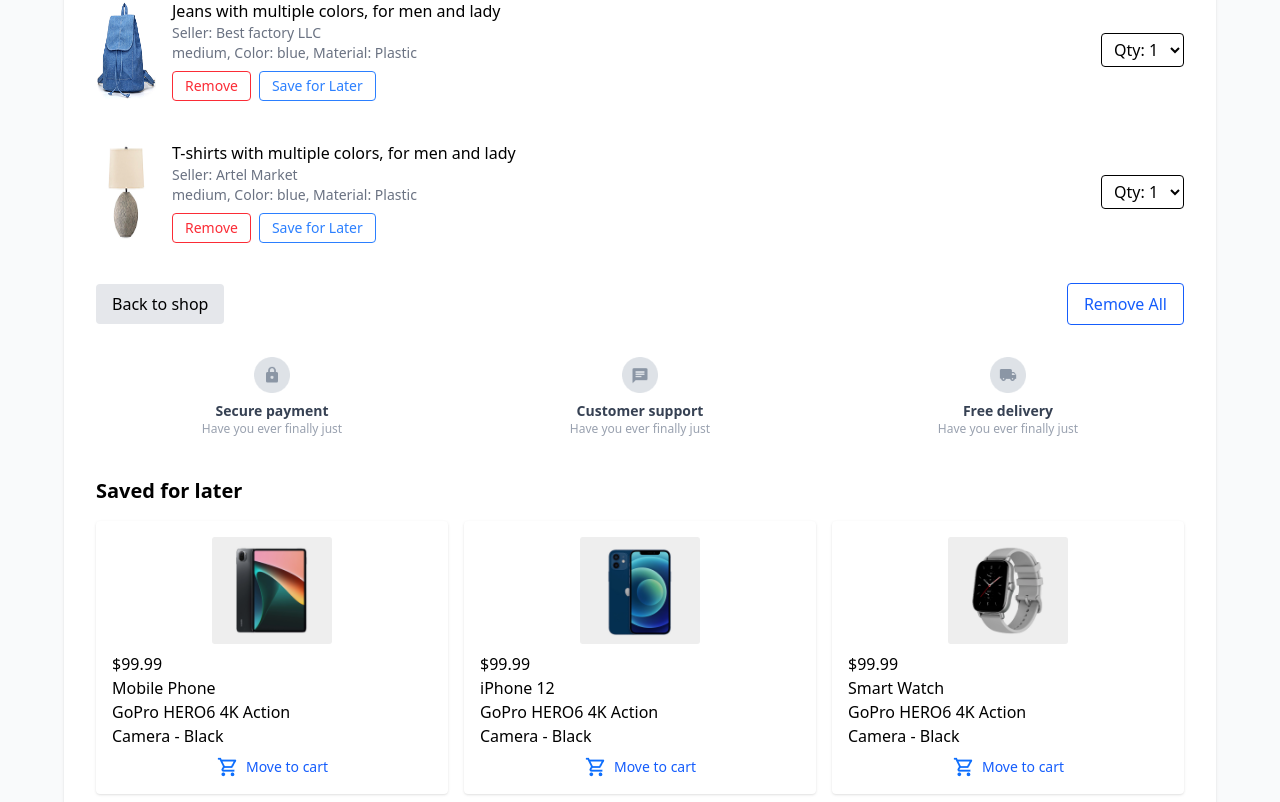
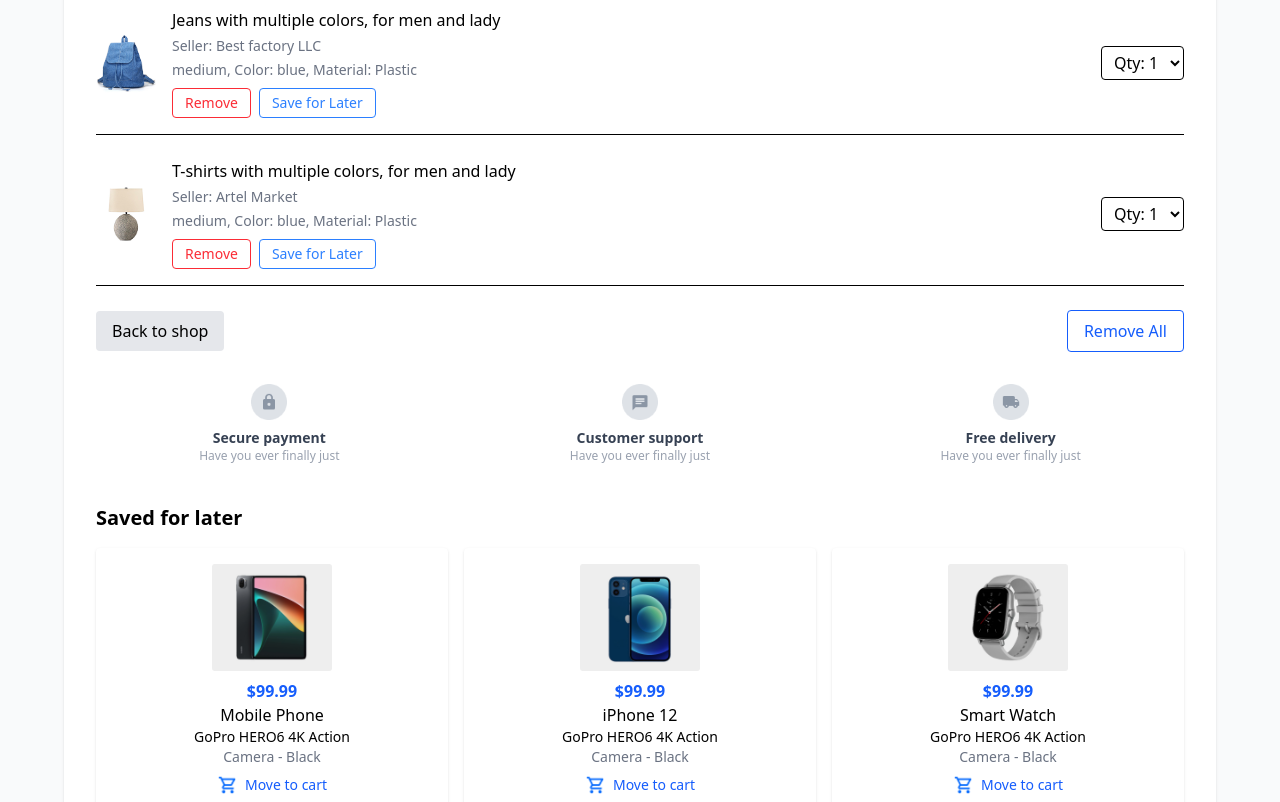
Before and after one commit to RahatBano58/E-commerce-Design, a Next.js app: page /Cart in a window 1280 px wide. Shown: the part 278-1080 px from the top of the page. Built offline with nearby package versions, Linux system fonts and the light colour scheme.

Commit message:
Update page.js

```diff
--- a/src/app/Cart/page.js
+++ b/src/app/Cart/page.js
@@ -61,25 +61,30 @@ export default function CartPage() {
   return (
     <div className="bg-gray-50 min-h-screen">
       <Header />
+
       <div className="max-w-6xl mx-auto bg-white px-4 sm:px-6 md:px-8 py-6 rounded-md shadow">
-        <h2 className="text-2xl font-semibold mb-4">My cart (3)</h2>
+        <h2 className="text-xl sm:text-2xl font-semibold mb-4">My cart ({cartItems.length})</h2>
 
         {/* Cart Items */}
         <div className="space-y-6">
           {cartItems.map((item) => (
             <div
               key={item.id}
-              className="flex flex-col sm:flex-row sm:items-center justify-between gap-4  pb-4"
+              className="flex flex-col sm:flex-row sm:items-center justify-between gap-4 border-b pb-4"
             >
               <div className="flex flex-col sm:flex-row gap-4">
-                <Image src={item.image} alt={item.name} width={60} height={60} className="rounded" />
-                <div>
-                  <p className="font-medium">{item.name}</p>
+                <Image src={item.image} alt={item.name} width={60} height={60} className="rounded object-contain" />
+                <div className="space-y-1">
+                  <p className="font-medium text-sm sm:text-base">{item.name}</p>
                   <p className="text-sm text-gray-500">Seller: {item.seller}</p>
                   <p className="text-sm text-gray-500">{item.Size}</p>
                   <div className="flex flex-wrap gap-2 mt-2">
-                    <button className="text-red-500 text-sm border px-3 py-1 rounded">Remove</button>
-                    <button className="text-blue-500 text-sm border px-3 py-1 rounded">Save for Later</button>
+                    <button className="text-red-500 text-sm border border-red-500 px-3 py-1 rounded hover:bg-red-50">
+                      Remove
+                    </button>
+                    <button className="text-blue-500 text-sm border border-blue-500 px-3 py-1 rounded hover:bg-blue-50">
+                      Save for Later
+                    </button>
                   </div>
                 </div>
               </div>
@@ -96,42 +101,42 @@ export default function CartPage() {
 
         {/* Buttons */}
         <div className="mt-6 flex flex-col sm:flex-row justify-between items-center gap-4">
-          <button className="bg-gray-200 px-4 py-2 rounded w-full sm:w-auto">Back to shop</button>
-          <button className="bg-white text-blue-600 border px-4 py-2 rounded w-full sm:w-auto">Remove All</button>
+          <button className="bg-gray-200 px-4 py-2 rounded w-full sm:w-auto hover:bg-gray-300">
+            Back to shop
+          </button>
+          <button className="bg-white text-blue-600 border border-blue-600 px-4 py-2 rounded w-full sm:w-auto hover:bg-blue-50">
+            Remove All
+          </button>
         </div>
 
         {/* Feature Icons */}
-        <div className="grid grid-cols-1 sm:grid-cols-3 gap-4 mt-8 text-center">
-          <div className="flex flex-col items-center">
-            <Image src="/secure.png" alt="Secure Payment" width={36} height={36} className="mb-2" />
-            <p className="text-sm font-semibold text-gray-700">Secure payment</p>
-            <p className="text-xs text-gray-400">Have you ever finally just</p>
-          </div>
-          <div className="flex flex-col items-center">
-            <Image src="/customer.png" alt="Customer Support" width={36} height={36} className="mb-2" />
-            <p className="text-sm font-semibold text-gray-700">Customer support</p>
-            <p className="text-xs text-gray-400">Have you ever finally just</p>
-          </div>
-          <div className="flex flex-col items-center">
-            <img src="/delivery.png" alt="Free Delivery" width={36} height={36} className="mb-2" />
-            <p className="text-sm font-semibold text-gray-700">Free delivery</p>
-            <p className="text-xs text-gray-400">Have you ever finally just</p>
-          </div>
+        <div className="grid grid-cols-1 sm:grid-cols-3 gap-6 mt-8 text-center">
+          {[
+            { src: '/secure.png', title: 'Secure payment' },
+            { src: '/customer.png', title: 'Customer support' },
+            { src: '/delivery.png', title: 'Free delivery' },
+          ].map((feature, index) => (
+            <div key={index} className="flex flex-col items-center">
+              <Image src={feature.src} alt={feature.title} width={36} height={36} className="mb-2" />
+              <p className="text-sm font-semibold text-gray-700">{feature.title}</p>
+              <p className="text-xs text-gray-400">Have you ever finally just</p>
+            </div>
+          ))}
         </div>
 
         {/* Saved for Later */}
         <h3 className="mt-10 text-xl font-semibold">Saved for later</h3>
         <div className="grid grid-cols-1 sm:grid-cols-2 md:grid-cols-3 gap-4 mt-4">
           {savedItems.map((item) => (
-            <div key={item.id} className="bg-white p-4 rounded shadow">
-              <Image src={item.image} alt={item.name} width={120} height={120} className="mx-auto" />
-              <p className="mt-2 font-medium">${item.price.toFixed(2)}</p>
+            <div key={item.id} className="bg-white p-4 rounded shadow text-center">
+              <Image src={item.image} alt={item.name} width={120} height={120} className="mx-auto object-contain" />
+              <p className="mt-2 text-blue-600 font-bold">${item.price.toFixed(2)}</p>
               <p className="font-medium">{item.name}</p>
-              <p className="font-medium">{item.title}</p>
-              <p className="font-medium">{item.description}</p>
-              <div className="mt-2 flex justify-center gap-2">
-                <img src="/shopping_cart.png" alt="Cart" />
-                <button className="text-blue-600 text-sm rounded">Move to cart</button>
+              <p className="text-sm">{item.title}</p>
+              <p className="text-sm text-gray-500">{item.description}</p>
+              <div className="mt-2 flex justify-center items-center gap-2">
+                <img src="/shopping_cart.png" alt="Cart" className="w-5 h-5" />
+                <button className="text-blue-600 text-sm hover:underline">Move to cart</button>
               </div>
             </div>
           ))}
@@ -140,9 +145,10 @@ export default function CartPage() {
         {/* Discount Banner */}
         <div className="mt-10 bg-blue-600 text-white p-6 rounded-lg text-center">
           <p className="text-lg font-semibold">Super discount on more than 100 USD</p>
-          <p>Have you ever finally just write dummy info?</p>
+          <p className="text-sm">Have you ever finally just write dummy info?</p>
         </div>
       </div>
+
       <Footer />
     </div>
   );
```
